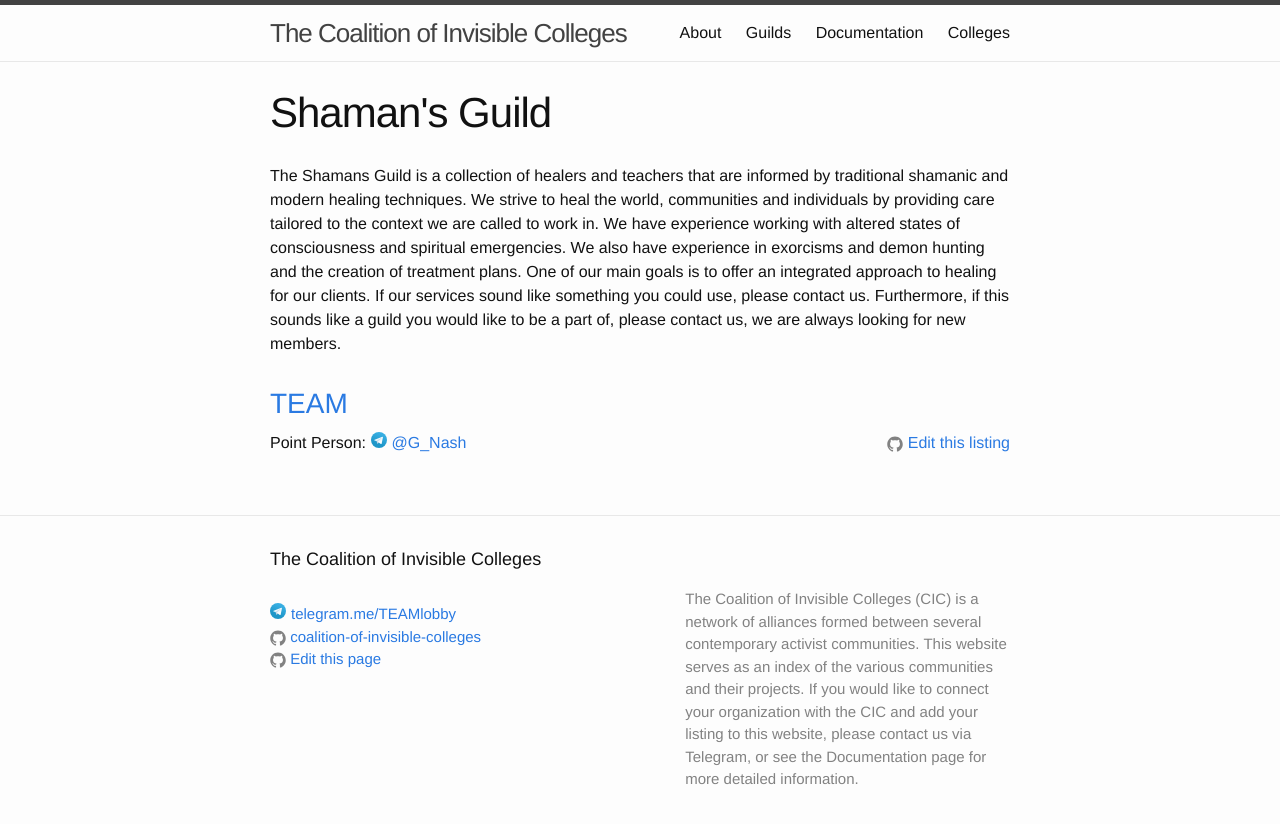
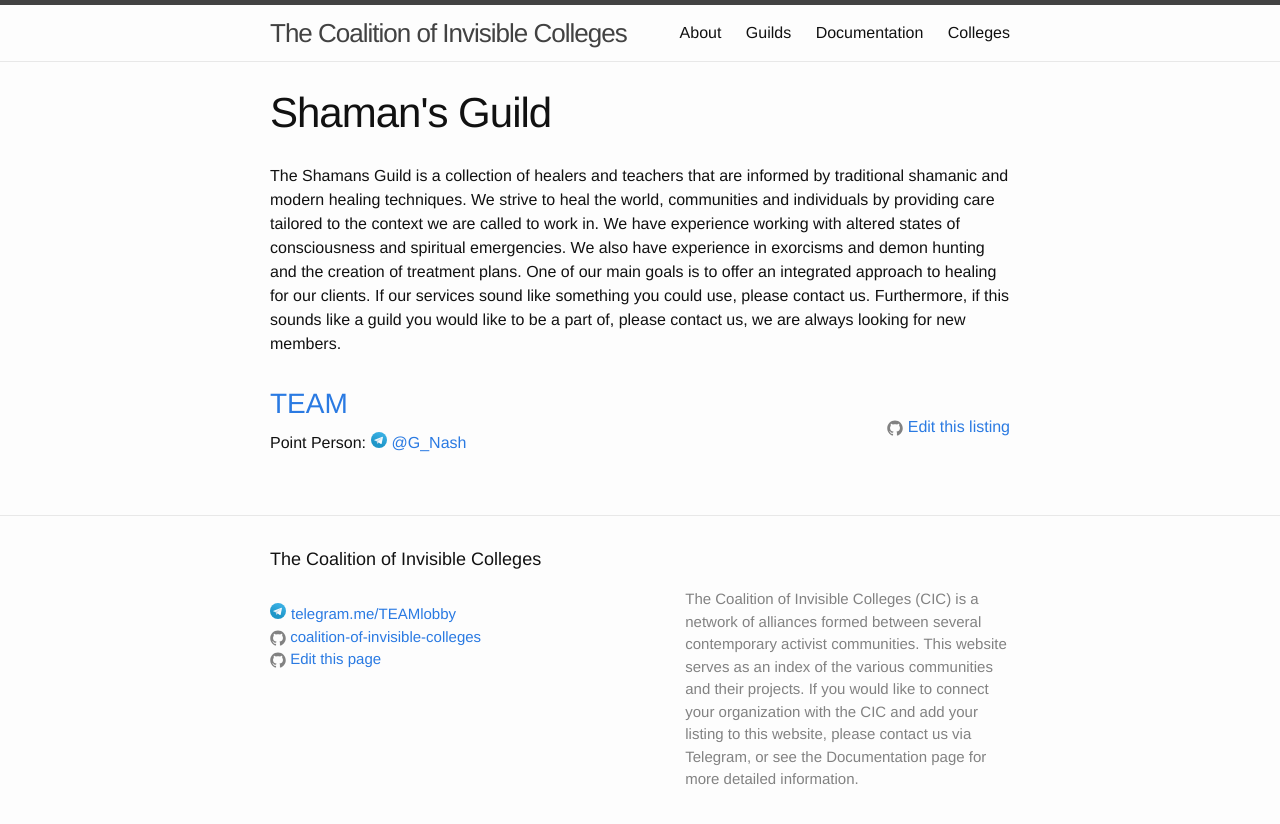
Before and after one commit to coalition-of-invisible-colleges/cic.github.io, a Jekyll site: the page built from guilds/shamans.md, in a window 1280 px wide. Shown: the top 824 px of the page. Built offline with Jekyll 4.4.1, drawn with Linux system fonts in a browser that asks for light colours.

Commit message:
Floated edit link up next to title

```diff
--- a/_layouts/listing.html
+++ b/_layouts/listing.html
@@ -1,7 +1,7 @@
 ---
 ---
 {% assign edit_url = 'coalition-of-invisible-colleges/cic.github.io/edit/master/' | append: page.path %}
-<div style="float: right">{% include icon-github.html username=edit_url title='Edit this listing' %}</div>
+<div style="float: right; margin-top: -1em;">{% include icon-github.html username=edit_url title='Edit this listing' %}</div>
 {% if page.pointperson %}
   Point Person: {% include icon-telegram-user.html username=page.pointperson %}
 {% endif %}
```
